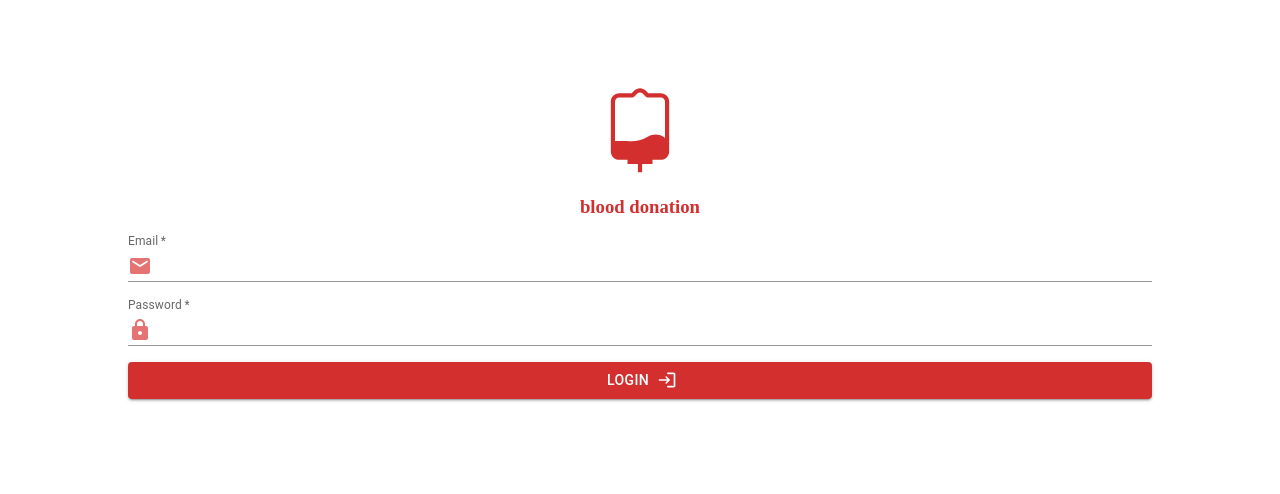
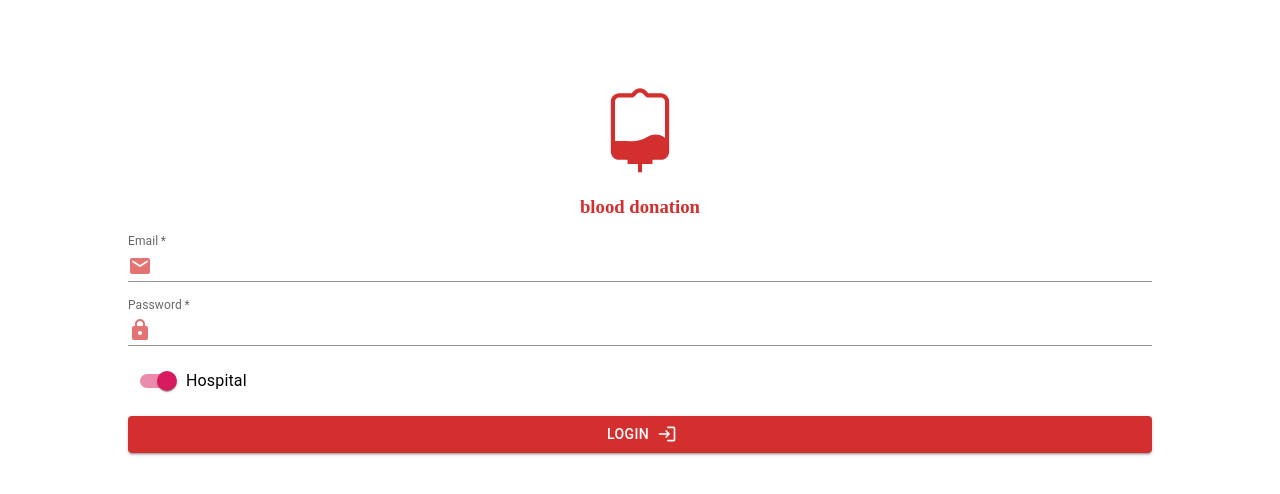
Before and after one commit to cemreb6/blood_donor_cli, a Next.js app: page / in a window 1280 px wide. Shown: the top 494 px of the page. Built offline with nearby package versions, Linux system fonts and the light colour scheme.

Commit message:
branch login add

```diff
--- a/src/pages/api/ApiManager.js
+++ b/src/pages/api/ApiManager.js
@@ -1,4 +1,4 @@
-import { loginHospitalUrl } from "./ApiRoutes"
+import { loginBranchUrl, loginHospitalUrl } from "./ApiRoutes"
 import { Post } from "./MakeRequest"
 
 export const GetCities=()=>{
@@ -17,8 +17,9 @@ export const GetTowns=()=>{
     )
 }
 
-export const HandleLogin=async(email,password)=>{
-   const response= await Post({email,password},loginHospitalUrl,{
+export const HandleLogin=async(email,password,isHospital)=>{
+    const url= isHospital? loginHospitalUrl : loginBranchUrl;
+   const response= await Post({email,password},url,{
         headers: {
             'Content-Type': 'application/json',
         }
--- a/src/pages/index.js
+++ b/src/pages/index.js
@@ -5,9 +5,10 @@ import LoginRoundedIcon from '@mui/icons-material/LoginRounded';
 import LockRoundedIcon from '@mui/icons-material/LockRounded';
 import EmailRoundedIcon from '@mui/icons-material/EmailRounded';
 import Alert from '@mui/material/Alert';
+import FormControlLabel from '@mui/material/FormControlLabel';
 
 import { bloodIcon } from '@/assets/icons';
-import { CustomTextField, iconStyle } from '@/styles/appstyles';
+import { CustomTextField, PinkSwitch, iconStyle } from '@/styles/appstyles';
 import { useRouter } from 'next/router';
 import { HandleLogin } from './api/ApiManager';
 import { isNullOrEmpty } from '@/utils/InputValidator';
@@ -17,29 +18,30 @@ import { Spinner } from '@/components/Spinner/Spinner';
 export default function Home() {
 
   const [onAlert, setOnAlert] = useState({ state: false, message: "" });
-  const [loading,setLoading]=useState(true);
+  const [loading, setLoading] = useState(true);
 
   const emailRef = useRef("");
   const passwordRef = useRef("");
-
+  const isHospital=useRef(true);
   const router = useRouter();
 
   useEffect(
-    ()=>{
+    () => {
 
-      const token=getToken();
-      if(token){
+      const token = getToken();
+      if (token) {
         router.push("/AddBlood");
       }
       setLoading(false);
-    },[]
+    }, []
   )
   const handleClick = async () => {
     try {
       setLoading(true);
       setOnAlert({ state: false, message: "" })
       if (!isNullOrEmpty(emailRef.current) && !isNullOrEmpty(passwordRef.current)) {
-        const response = await HandleLogin(emailRef.current, passwordRef.current);
+        const response =  await HandleLogin(emailRef.current, passwordRef.current,isHospital)
+
         if (response.progress) {
           setAuthenticatedUser(response.data);
           router.push("/AddBlood");
@@ -61,7 +63,7 @@ export default function Home() {
     <Stack direction="column" spacing={2} ml={15} mr={15} mt={10} alignItems="stretch">
       {
         loading &&
-        <Spinner/>
+        <Spinner />
       }
       <div className="icon-wrapper">{bloodIcon}</div>
       <h3>blood donation</h3>
@@ -103,6 +105,13 @@ export default function Home() {
         onChange={(e) => passwordRef.current = e.target.value}
       />
 
+      <FormControlLabel
+          control={
+            <PinkSwitch  defaultChecked onChange={(e)=>isHospital.current=e.target.checked}/>
+          }
+          label={'Hospital'}
+
+        />
       <Button variant="contained" endIcon={<LoginRoundedIcon />} color="error" onClick={handleClick}>
         Login
       </Button>
--- a/src/styles/appstyles.js
+++ b/src/styles/appstyles.js
@@ -1,6 +1,6 @@
-import { FormControl, TextField } from "@mui/material";
-import { styled } from "@mui/system";
-
+import { FormControl, Switch, TextField } from "@mui/material";
+import { styled,alpha } from "@mui/system";
+import { pink } from '@mui/material/colors';
 export const iconStyle={color:"var(--accent)"};
 
 export const CustomFormControl = styled(FormControl)`
@@ -37,3 +37,15 @@ export const CustomFormControl = styled(FormControl)`
   & .MuiInputLabel-root {
       color: var(--text-color);
     }`;
+
+    export const PinkSwitch = styled(Switch)(({ theme }) => ({
+      '& .MuiSwitch-switchBase.Mui-checked': {
+        color: pink[600],
+        '&:hover': {
+          backgroundColor: alpha(pink[600], 1),
+        },
+      },
+      '& .MuiSwitch-switchBase.Mui-checked + .MuiSwitch-track': {
+        backgroundColor: pink[600],
+      },
+    }));
```
